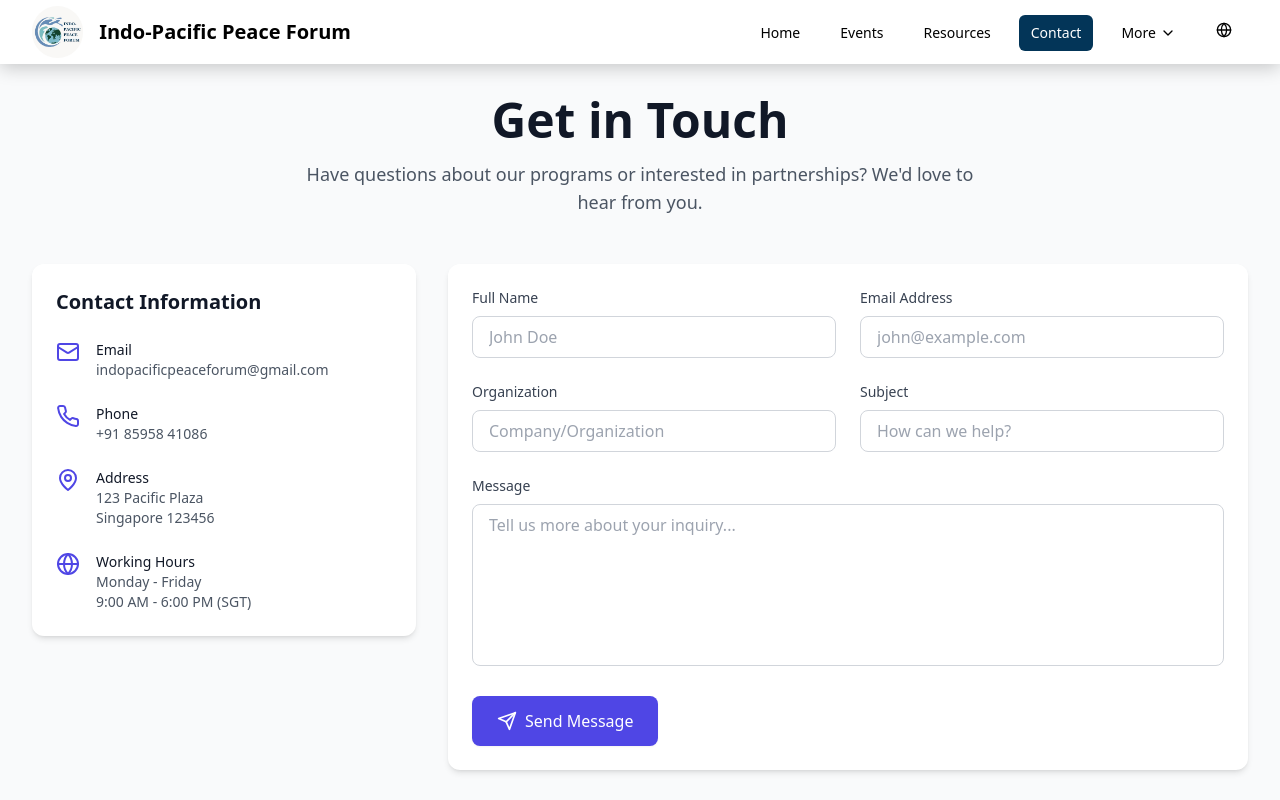
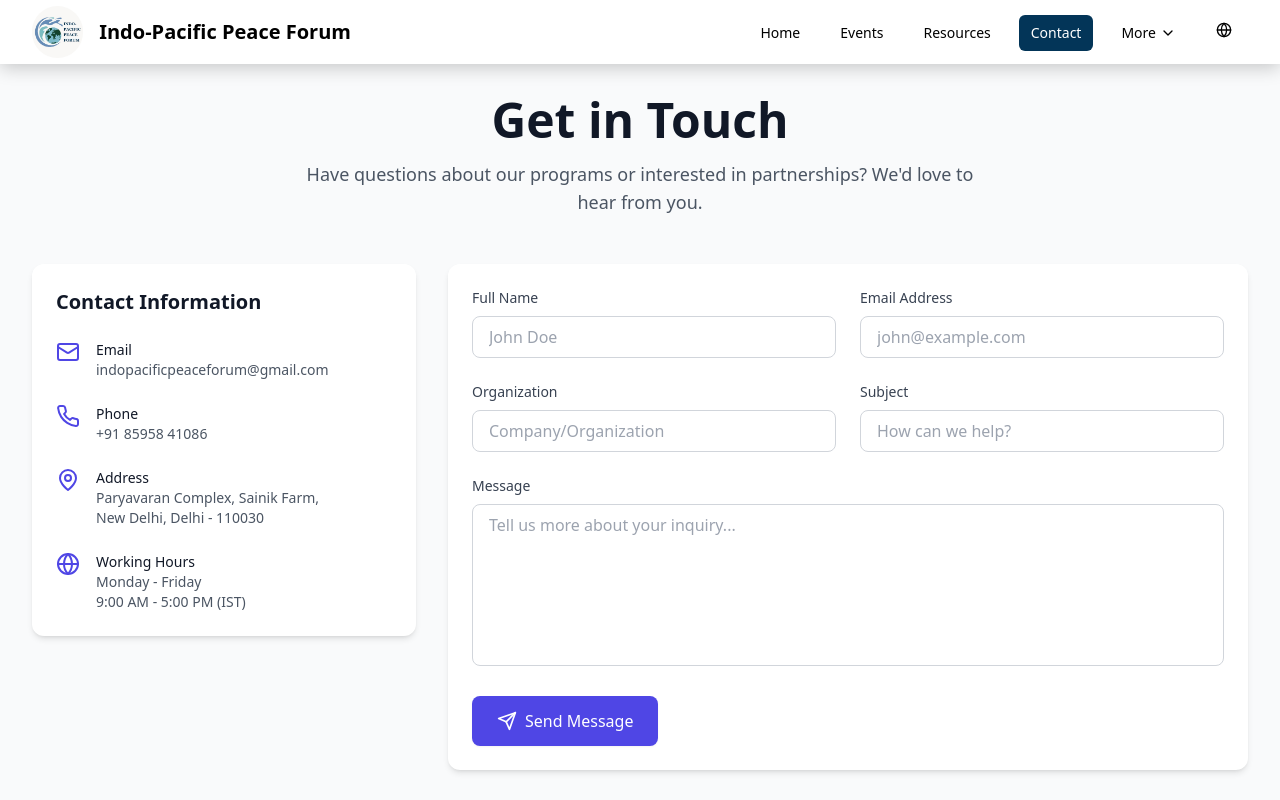
Before and after one commit to devanshtyagi26/Global-Peace-Foundation, a React (Vite) app: page /contact in a window 1280 px wide. Shown: the top 800 px of the page. Built offline with nearby package versions, Linux system fonts and the light colour scheme.

Commit message:
Update Time and address

```diff
--- a/src/pages/Contact.tsx
+++ b/src/pages/Contact.tsx
@@ -131,9 +131,9 @@ const Contact = () => {
                       Address
                     </h3>
                     <p className="text-sm text-gray-600">
-                      123 Pacific Plaza
+                      Paryavaran Complex, Sainik Farm,
                       <br />
-                      Singapore 123456
+                      New Delhi, Delhi - 110030
                     </p>
                   </div>
                 </div>
@@ -149,7 +149,7 @@ const Contact = () => {
                     <p className="text-sm text-gray-600">
                       Monday - Friday
                       <br />
-                      9:00 AM - 6:00 PM (SGT)
+                      9:00 AM - 5:00 PM (IST)
                     </p>
                   </div>
                 </div>
```
